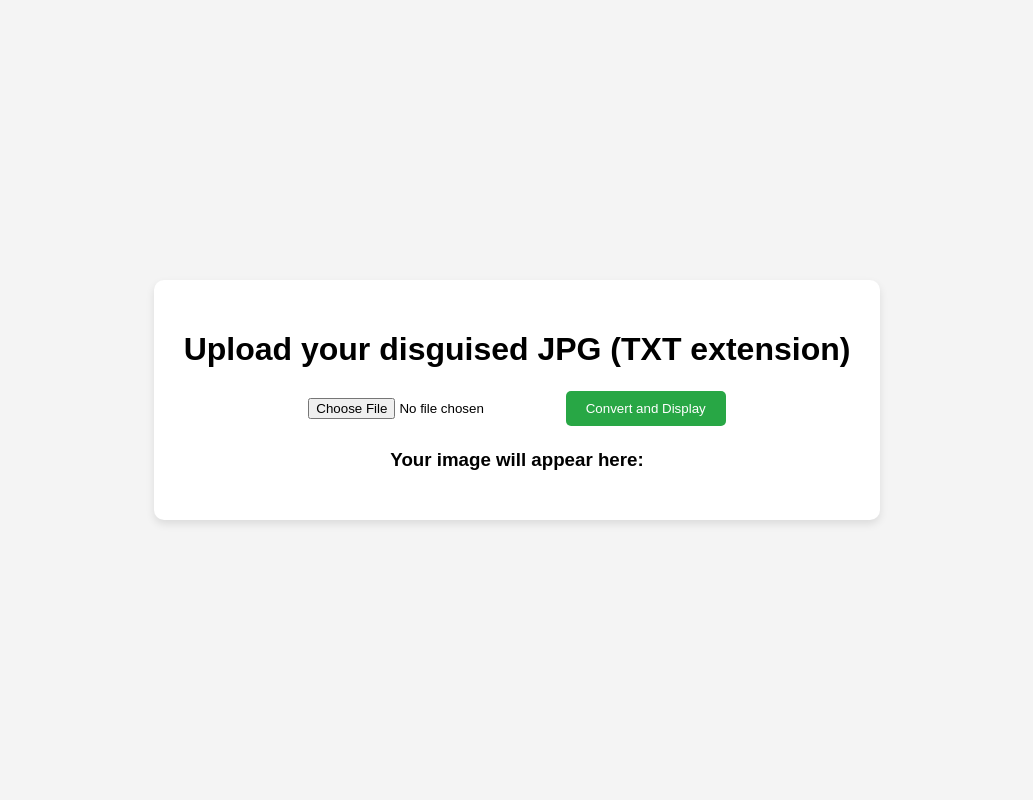
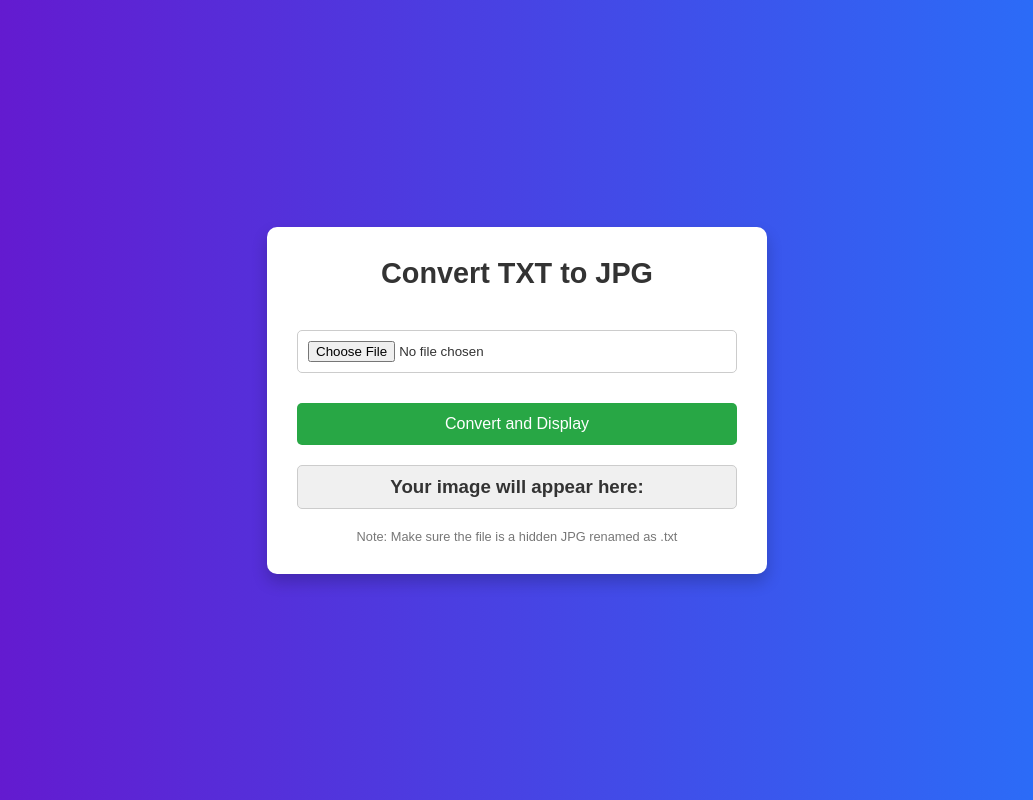
Before and after one commit to codydork/open-txt-as-jpg, a plain HTML site: page index.html in a window 1280 px wide. Shown: the whole page, without its empty margins (123-1156 px from the left). Drawn offline with Linux system fonts and the light colour scheme.

Commit message:
Update index.html

```diff
--- a/index.html
+++ b/index.html
@@ -5,44 +5,61 @@
     <meta name="viewport" content="width=device-width, initial-scale=1.0">
     <title>TXT to JPG Converter</title>
     <style>
-        body {
-            font-family: Arial, sans-serif;
-            background-color: #f4f4f4;
+        /* Reset some default styles */
+        * {
             margin: 0;
             padding: 0;
+            box-sizing: border-box;
+        }
+
+        body {
+            font-family: 'Arial', sans-serif;
+            background: linear-gradient(to right, #6a11cb, #2575fc);
             display: flex;
             justify-content: center;
             align-items: center;
             height: 100vh;
-            overflow: hidden; /* Prevent page overflow */
+            color: white;
+            overflow: hidden; /* Prevent body from scrolling */
         }
 
         .container {
-            text-align: center;
             background-color: white;
+            color: #333;
             padding: 30px;
             border-radius: 10px;
-            box-shadow: 0 4px 8px rgba(0, 0, 0, 0.1);
-            max-width: 90vw;
-            max-height: 90vh; /* Ensure the container doesn't exceed viewport */
-            overflow: auto;   /* Allow scroll within the container, if needed */
+            box-shadow: 0px 8px 16px rgba(0, 0, 0, 0.2);
+            max-width: 500px;
+            width: 100%;
+            text-align: center;
+            display: grid;
+            gap: 20px;
         }
 
         h1 {
-            margin-bottom: 20px;
+            font-size: 1.8rem;
+            margin-bottom: 10px;
+            color: #333;
         }
 
         input[type="file"] {
             margin: 10px 0;
+            padding: 10px;
+            border-radius: 5px;
+            border: 1px solid #ccc;
+            width: 100%;
         }
 
         button {
-            padding: 10px 20px;
+            padding: 12px 20px;
             border: none;
             background-color: #28a745;
             color: white;
             cursor: pointer;
+            font-size: 1rem;
             border-radius: 5px;
+            transition: background-color 0.3s;
+            width: 100%;
         }
 
         button:hover {
@@ -50,28 +67,43 @@
         }
 
         #imageContainer {
-            margin-top: 20px;
+            max-height: 300px;
+            overflow: auto; /* Scrollable if the image is too large */
+            background-color: #f0f0f0;
+            border: 1px solid #ccc;
+            padding: 10px;
+            border-radius: 5px;
+            display: flex;
+            justify-content: center;
+            align-items: center;
         }
 
         img {
-            max-width: 100%;   /* Image will take up the full width of the container */
-            max-height: 70vh;  /* Image will not exceed 70% of the viewport height */
-            height: auto;      /* Maintain aspect ratio */
-            display: none;     /* Initially hidden */
+            max-width: 100%;
+            max-height: 100%;
+            display: none;
+            border-radius: 5px;
+        }
+
+        .footer {
+            font-size: 0.8rem;
+            color: #777;
         }
     </style>
 </head>
 <body>
 
     <div class="container">
-        <h1>Upload your disguised JPG (TXT extension)</h1>
+        <h1>Convert TXT to JPG</h1>
         <input type="file" id="fileInput" accept=".txt" />
         <button onclick="convertToJPG()">Convert and Display</button>
 
         <div id="imageContainer">
             <h3>Your image will appear here:</h3>
-            <img id="imageDisplay" alt="Your Image" />
+            <img id="imageDisplay" alt="Converted Image" />
         </div>
+
+        <p class="footer">Note: Make sure the file is a hidden JPG renamed as .txt</p>
     </div>
 
     <script>
```
